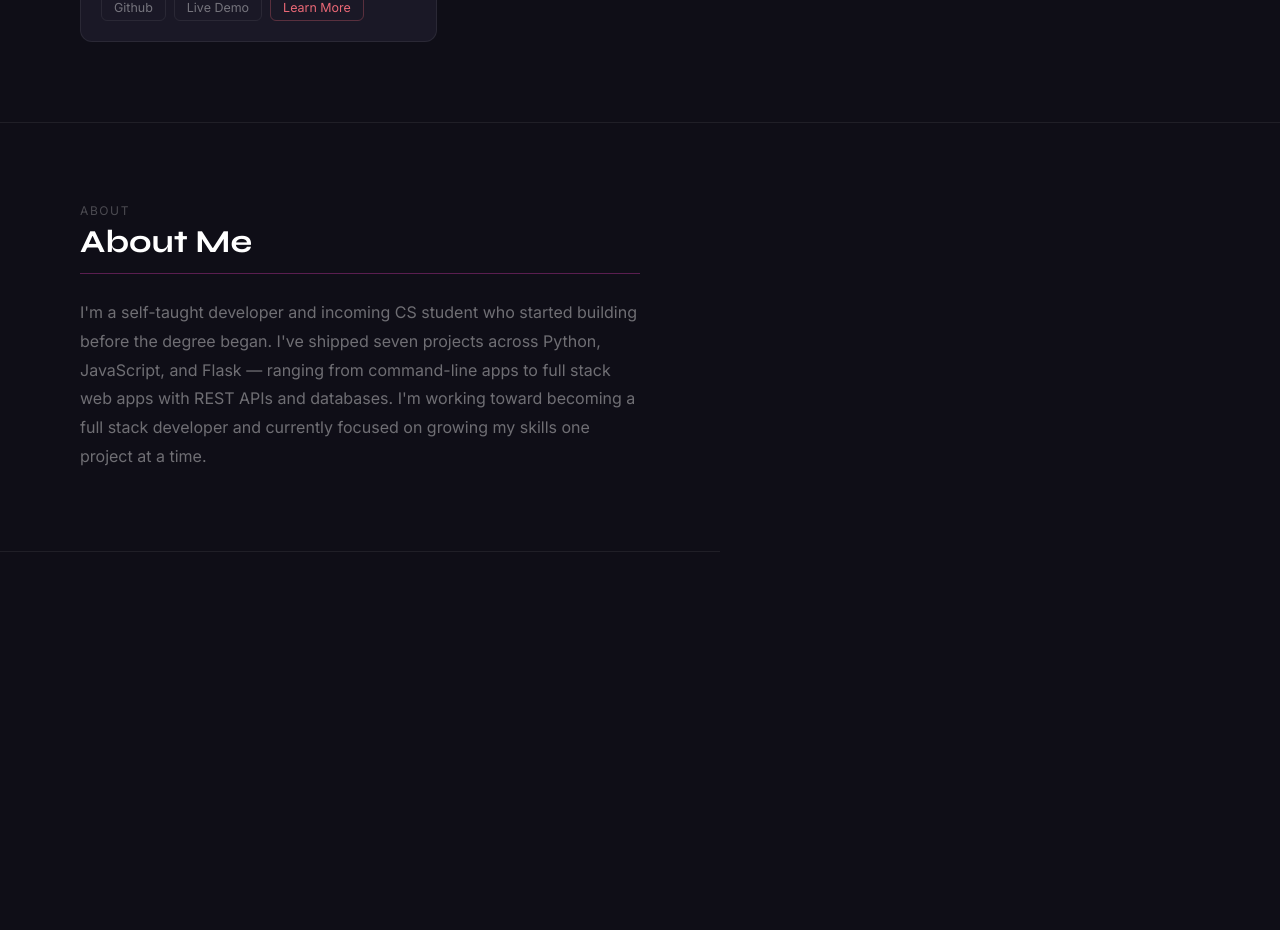
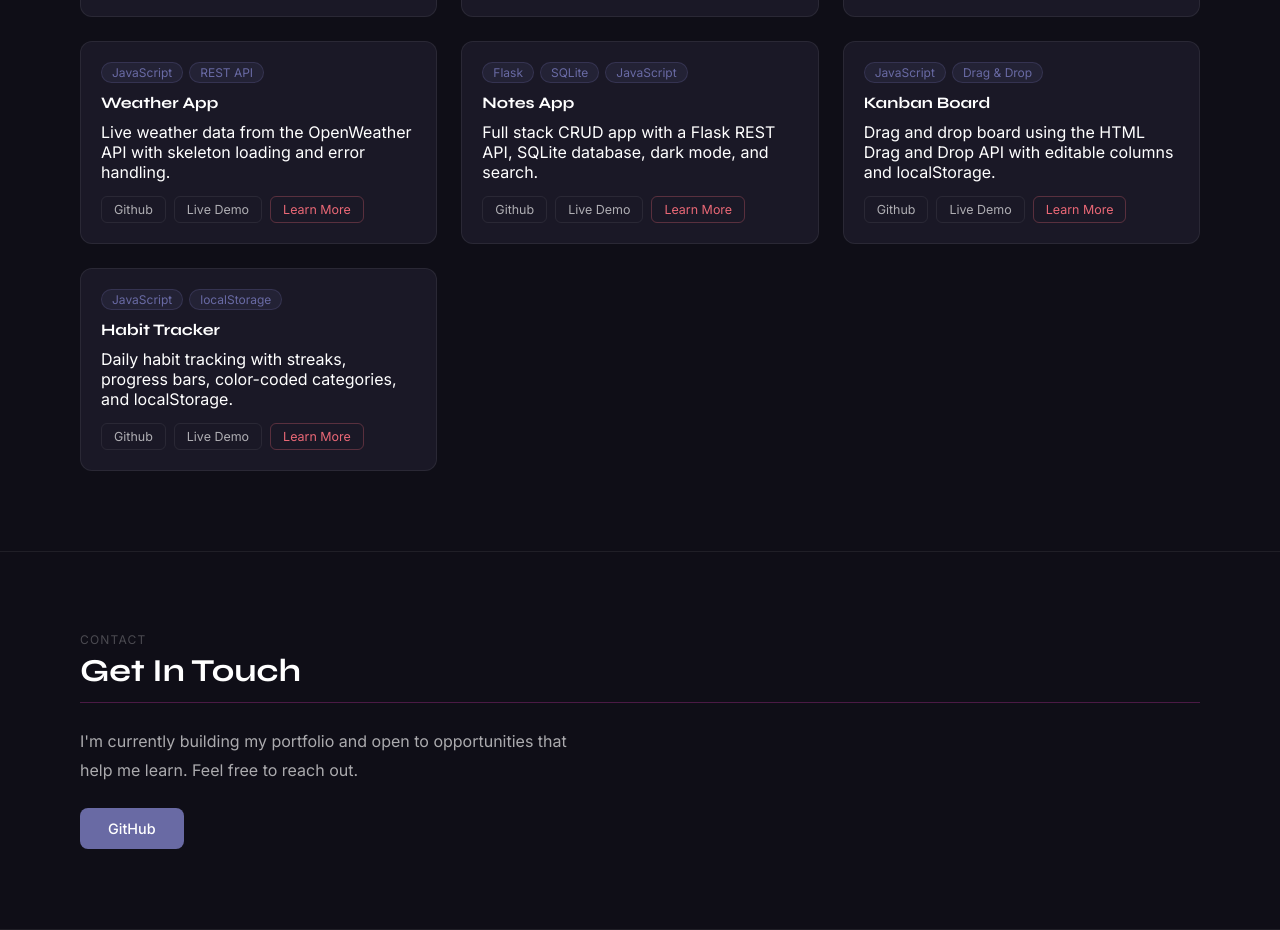
Before and after one commit to HashtagOne/Vue-Portfolio-Rebuild, a Vue app in the folder vue-portfolio/: page / in a window 1280 px wide. Shown: the part 1600-2530 px from the top of the page. Before the commit the page ends 2152 px from the top, so only its background shows below. Built offline with nearby package versions, Linux system fonts and the light colour scheme.

Commit message:
add contact section and added polish

```diff
--- a/vue-portfolio/src/components/AboutSection.vue
+++ b/vue-portfolio/src/components/AboutSection.vue
@@ -33,7 +33,7 @@
 .section-label {
     color: var(--text-muted);
     font-size: 0.75rem;
-    letter-spacing: 0.1rem;
+    letter-spacing: 0.1em;
     text-transform: uppercase;
 }
 
--- /dev/null
+++ b/vue-portfolio/src/components/ContactSection.vue
@@ -0,0 +1,68 @@
+<script setup></script>
+
+<template>
+    <section id="contact">
+        <div class="section-header">
+            <span class="section-label">Contact</span>
+            <h2>Get In Touch</h2>
+        </div>
+         <p>I'm currently building my portfolio and open to opportunities that help me learn. Feel free to reach out.</p>
+    <a href="https://github.com/HashtagOne" target="_blank" class="btn">GitHub</a>
+  </section>
+</template>
+
+<style scoped>
+
+#contact {
+    padding: 80px;
+    border-bottom: 0.5px solid var(--border);
+}
+
+.section-header {
+    display: flex;
+    flex-direction: column;
+    margin-bottom: 24px;
+}
+
+.section-label {
+    color: var(--text-muted);
+    font-size: 0.75rem;
+    letter-spacing: 0.1em;
+    text-transform: uppercase;
+}
+
+h2 {
+    font-size: 2rem;
+    font-weight: 700;
+    color: var(--text-primary);
+    margin-top: 4px;
+    padding-bottom: 12px;
+    border-bottom: 0.5px solid rgba(165,46,138,0.4);
+    display: inline-block;
+}
+
+p {
+    color: var(--text-secondary);
+    font-size: 1rem;
+    line-height: 1.8;
+    max-width: 520px;
+    margin-bottom: 24px;
+}
+
+.btn {
+    display: inline-block;
+    background: var(--accent-blue);
+    color: white;
+    text-decoration: none;
+    border-radius: 8px;
+    padding: 12px 28px;
+    font-size: 0.9rem;
+    font-weight: 500;
+    transition: opacity 0.2s, transform 0.2s;
+}
+
+.btn:hover {
+    opacity: 0.85;
+    transform: translateY(-2px);
+}
+</style>
--- a/vue-portfolio/src/main.css
+++ b/vue-portfolio/src/main.css
@@ -5,7 +5,7 @@
     --nav-bg: #141320;
 
     --text-primary: #ffffff;
-    --text-secondary: rgba(255,255,255,0.4);
+    --text-secondary: rgba(255,255,255,0.65);
     --text-muted: rgba(255,255,255,0.25);
 
     --accent-blue: #696aa4;
--- a/vue-portfolio/src/views/HomeView.vue
+++ b/vue-portfolio/src/views/HomeView.vue
@@ -3,12 +3,14 @@ import NavBar from '../components/NavBar.vue'
 import HeroSection from '../components/HeroSection.vue'
 import ProjectsGrid from '../components/ProjectsGrid.vue'
 import AboutSection from '../components/AboutSection.vue'
+import ContactSection from '../components/ContactSection.vue'
 </script>
 <template>
     <NavBar />
     <HeroSection />
+    <AboutSection />
     <ProjectsGrid />
-    <AboutSection />
+    <ContactSection />
 </template>
 
 <style scoped></style>
```
